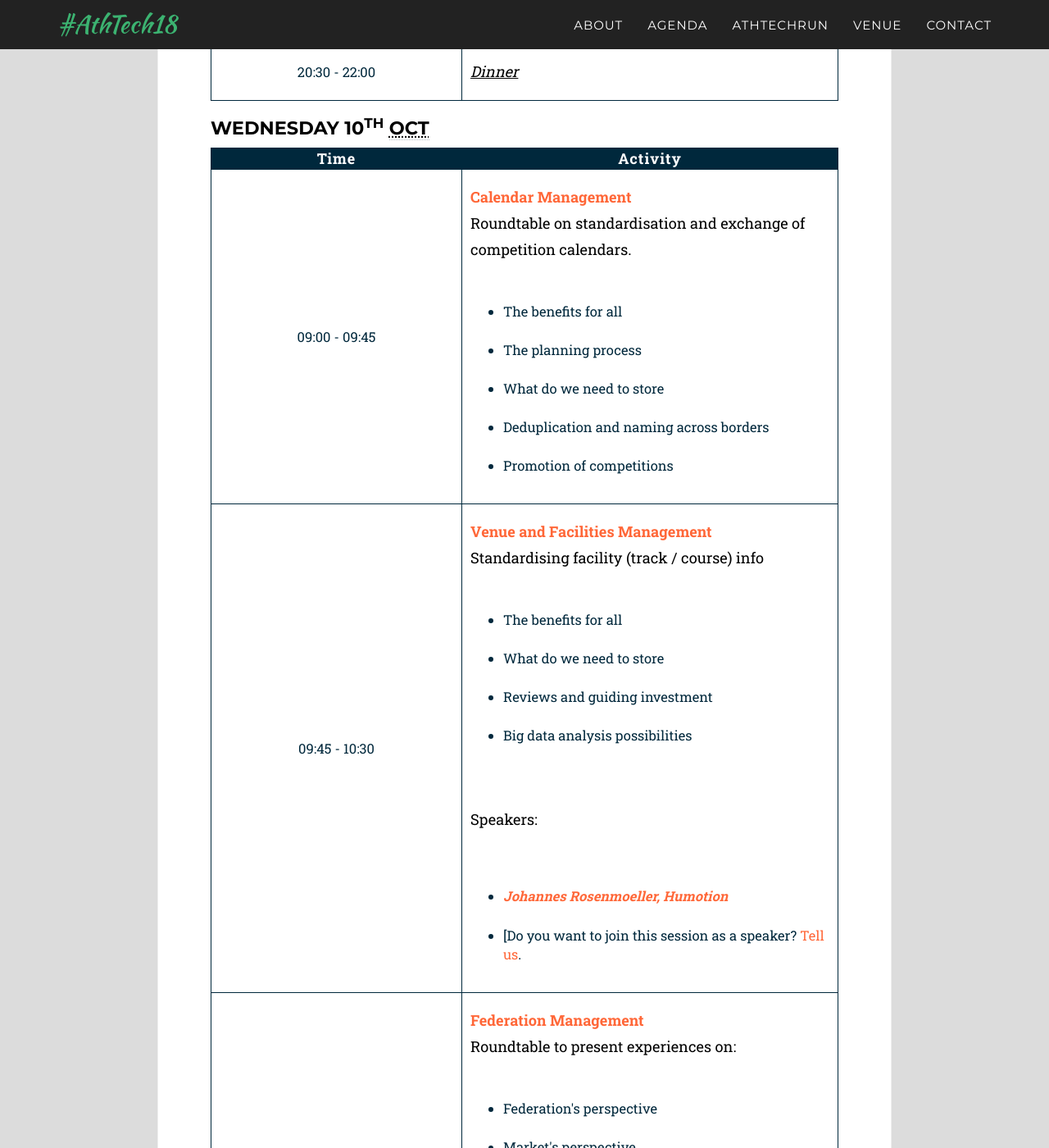
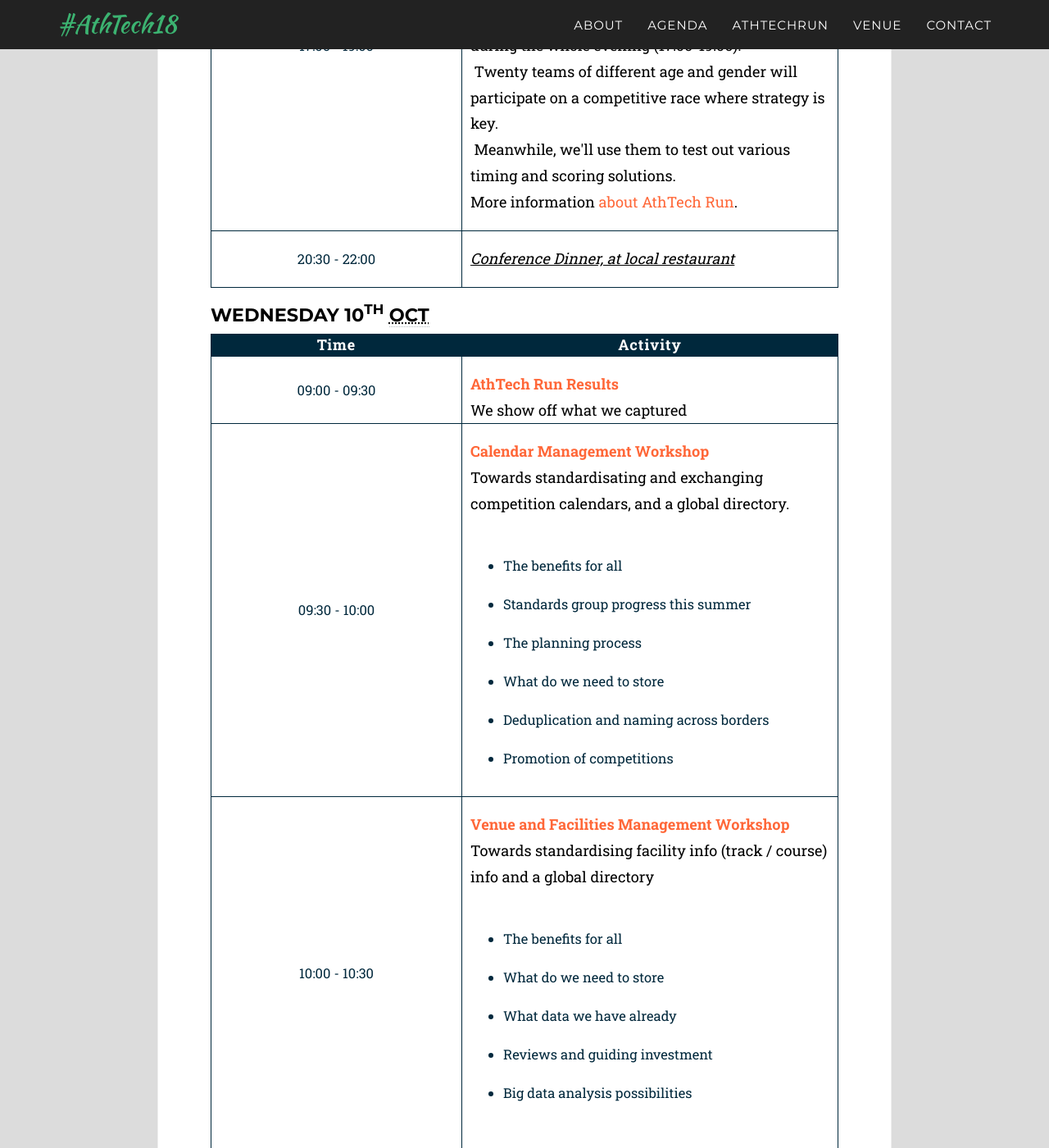
Before and after one commit to openath/athtech, a Jekyll site: the page built from _2018_pages/agenda.html, in a window 1280 px wide and 1400 px high, scrolled down 3451 px. Shown: the whole window at 82% size. Built offline with Jekyll 4.4.1, drawn with Linux system fonts in a browser that asks for light colours; some web fonts are replaced; some of the changed text lies outside the part shown.

Commit message:
tweaks to agenda

```diff
--- a/_2018_pages/agenda.html
+++ b/_2018_pages/agenda.html
@@ -11,6 +11,25 @@
 
     <div class="event black-frame">
       <h1>{{ page.title }}</h1>
+
+        <h2>Monday 8<sup>th</sup> <abbr title="October">Oct</abbr></h2>
+        <table class="agenda">
+            <thead>
+                <tr>
+                    <th class="row-1 agenda-time"><center>Time</center></th>
+                    <th class="row-2 agenda-activity"><center>Activity</center></th>
+                </tr>
+            </thead>
+            <tbody>
+
+                    <tr>
+                        <td>20:00 - 23:00</td>
+                        <td>Informal dinners in hotel (included in package)</td>
+                    </tr>
+
+            </tbody>
+        </table>
+
         <h2>Tuesday 9<sup>th</sup> <abbr title="October">Oct</abbr></h2>
         <table class="agenda">
             <thead>
--- a/_data/twenty_18/agendas_1.yml
+++ b/_data/twenty_18/agendas_1.yml
@@ -21,19 +21,19 @@
         <li><i><b>Andy Robinson, OpenTrack</b></i></li>
       </ul>"
 
-- time: 10:30 - 10:45
+- time: 10:30 - 11:00
   info: "<p><u>Coffee Break</u></p>"
 
-- time: 10:45 - 12:00
-  info: "<p  style='margin-bottom: 0'><b>GDPR - Where next?</b>
-    <br>GDPR - where next?</p>
+- time: 11:00 - 12:00
+  info: "<p  style='margin-bottom: 0'><b>GDPR - Where next?</b></p>
       <ul>
         <li><b>David Brunsdon</b>, Head of Compliance, First Rate Exchange Services, UK: how GDPR and the legislation on electronic marketing have been applied and rolled out</li>
-        <li>Tell us how your country has applied and interpreted things</li>
+        <li>Workshop:  Tell us how your country has applied and interpreted things</li>
       </ul>"
 
 - time: 12:00 - 13:30
   info: "<p style='margin-bottom: 0'><b>Cutting-Edge Technologies for Data Management in Sports</b>
+
     <br>Presentation of technologies and solutions for data management in sports, including:</p>
       <ul>
         <li>New business opportunities</li>
@@ -63,10 +63,13 @@
 - time: 16:00 - 17:00
   info: "<p><b>Real-World Technologies in real scenarios</b>
     <br>Showcase of products and solutions for sports in a real-world environment.<br>
-    This session will be held at El Kilometrín, in front of the Abba Hotel.<br>
+    This will start in the hotel but may move to El Kilometrín, depending on demos.<br>
     - SmarTracks by Johannes Rosenmoeller (Humotion)<br>
+    - race|result by Elliot Tabraham-Dowers (race|result)<br>
     - Video Recording system by Carlos Galindez (AGM Soft)<br>
-    Continuation at El Kilometrin.</p>"
+    Continuation at El Kilometrin.<br>
+    <i>Let us know if you want to demo something!</i></p>
+    "
 
 - time: 17:00 - 19:00
   info: "<p><b>AthTech Run</b><br>Handicap Relay Race at El Kilometrín and Technology Showcase<br>
@@ -76,4 +79,4 @@
     Meanwhile, we'll use them to test out various timing and scoring solutions.<br>More information <a href='/run'>about AthTech Run</a>.</p>"
 
 - time: 20:30 - 22:00
-  info: "<p><u><i>Dinner</i></u></p>"
+  info: "<p><u><i>Conference Dinner, at local restaurant</i></u></p>"
--- a/_data/twenty_18/agendas_2.yml
+++ b/_data/twenty_18/agendas_2.yml
@@ -1,31 +1,33 @@
-- time: 09:00 - 09:45
-  info: "<p style='margin-bottom: 0'><b>Calendar Management</b>
-    <br>Roundtable on standardisation and exchange of competition calendars.</p>
+- time: 09:00 - 09:30
+  info: "<p style='margin-bottom: 0'><b>AthTech Run Results</b>
+    <br>We show off what we captured"
+
+- time: 09:30 - 10:00
+  info: "<p style='margin-bottom: 0'><b>Calendar Management Workshop</b>
+    <br>Towards standardisating and exchanging competition calendars, and a global directory.</p>
       <ul>
         <li>The benefits for all</li>
+        <li>Standards group progress this summer</li>
         <li>The planning process</li>
         <li>What do we need to store</li>
         <li>Deduplication and naming across borders</li>
         <li>Promotion of competitions</li>
       </ul>"
 
-- time: 09:45 - 10:30
-  info: "<p style='margin-bottom: 0'><b>Venue and Facilities Management</b>
-    <br>Standardising facility (track / course) info</p>
+- time: 10:00 - 10:30
+  info: "<p style='margin-bottom: 0'><b>Venue and Facilities Management Workshop</b>
+    <br>Towards standardising facility info (track / course) info and a global directory</p>
       <ul>
         <li>The benefits for all</li>
         <li>What do we need to store</li>
+        <li>What data we have already</li>
         <li>Reviews and guiding investment</li>
         <li>Big data analysis possibilities</li>
       </ul>
-      <p>Speakers:</p>
-      <ul>
-        <li><i><b>Johannes Rosenmoeller, Humotion</b></i></li>
-        <li>[Do you want to join this session as a speaker? <a href='/#contact'>Tell us</a>.</li>
-      </ul>"
+      "
 
-- time: 10:30 - 11:30
-  info: "<p style='margin-bottom: 0'><b>Federation Management</b>
+- time: 10:30 - 11:00
+  info: "<p style='margin-bottom: 0'><b>Federation Management Workshop, part 1</b>
     <br>Roundtable to present experiences on:</p>
       <ul>
         <li>Federation's perspective</li>
@@ -42,14 +44,18 @@
         <li><i><b>Anacleto Jimenez, Director of Competition <abbr lang='es' title='Real Federación Española de Atletismo'>RFEA</abbr> (Spanish Federation)</b></i></li>
       </ul>"
 
-- time: 11:30 - 12:00
+- time: 11:00 - 11:30
   info: "<p><u>Coffee Break</u></p>"
 
+- time: 11:30 - 12:00
+  info: "<p style='margin-bottom: 0'><b>Federation Management Workshop, part 2</b>
+        "
+
 - time: 12:00 - 12:30
-  info: "<p style='margin-bottom: 0'><b>Wrap-up</b>"
+  info: "<p style='margin-bottom: 0'><b>Moderator Wrap-up</b> - what have we learned and what actions agreed?"
 
 
-- time: 12:00 - 13:30
+- time: 12:30 - 13:30
   info: "<p style='margin-bottom: 0'><b>Competition Management</b>
     <br>Surveying and showcasing everything helping to make it easier to manage competitions:</p>
       <ul>
@@ -83,3 +89,6 @@
 
 - time: 18:00 - 19:00
   info: "<p><u>Social Jogging</u></p>"
+
+- time: 20:00 - 23:00
+  info: "<p><u>Informal dinner in hotel</u></p>"
```
